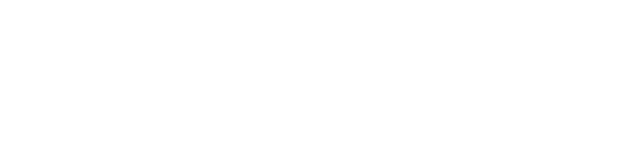
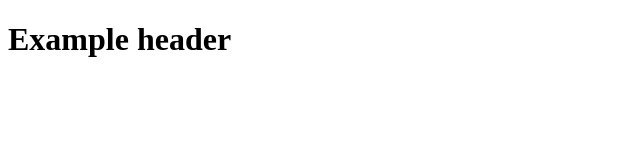
Before and after one commit to Ziba20/Example, a plain HTML site: page index.html in a window 1280 px wide. Shown: the whole page, without its empty margins (0-640 px from the left). Drawn offline with Linux system fonts and the light colour scheme.

Commit message:
2ndcommit

```diff
--- a/index.html
+++ b/index.html
@@ -1 +1,16 @@
 <!DOCTYPE html>
+<html lang ="en">
+    <head>
+        <link rel="Example" href="style.css">
+
+        <title id = "title"> Example site </title>
+    </head>
+
+    <body>
+        <h1 id = "Hello" class = "firstclass"> Example header</h1>
+
+
+
+    </body>
+
+</html>
--- /dev/null
+++ b/style.css
@@ -0,0 +1,4 @@
+.firstclass {
+    color: aqua;
+    font-size: 50;
+}
```
